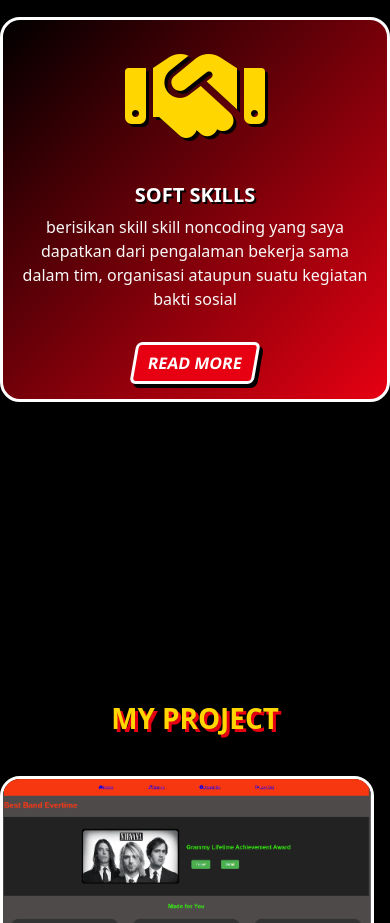
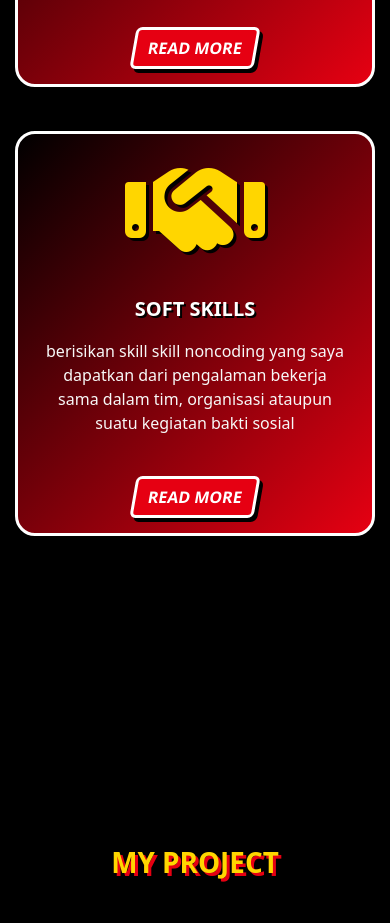
Before and after one commit to Afif-syaifulloh/Portofolio-Web, a plain HTML site: page index.html in a window 390 px wide. Shown: the part 3360-4283 px from the top of the page. Drawn offline with nearby package versions, Linux system fonts and the light colour scheme.

Commit message:
Update style.css

```diff
--- a/style.css
+++ b/style.css
@@ -534,4 +534,22 @@ footer {
     padding: 0 15px;   /* kasih ruang kanan-kiri */
     text-align: center;
   }
+
+  .card {
+    width: 100%;       /* full layar HP */
+    max-width: 360px;  /* biar pas di iPhone */
+    margin: 10px auto; /* tengah */
+  }
+
+  .card img {
+    width: 100%;       /* ikuti lebar card */
+    height: auto;      /* proporsi gambar aman */
+  }
+
+
+  .card .card-text {
+    font-size: 14px;   /* kecilin teks biar muat */
+    text-align: center;
+    padding: 10px;
+  }
 }
```
